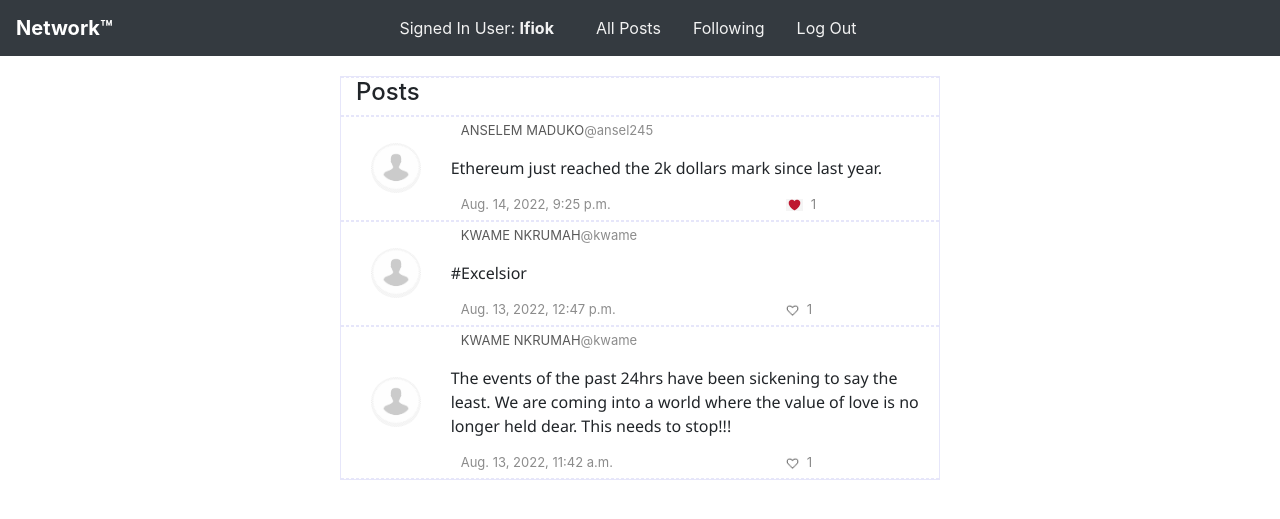
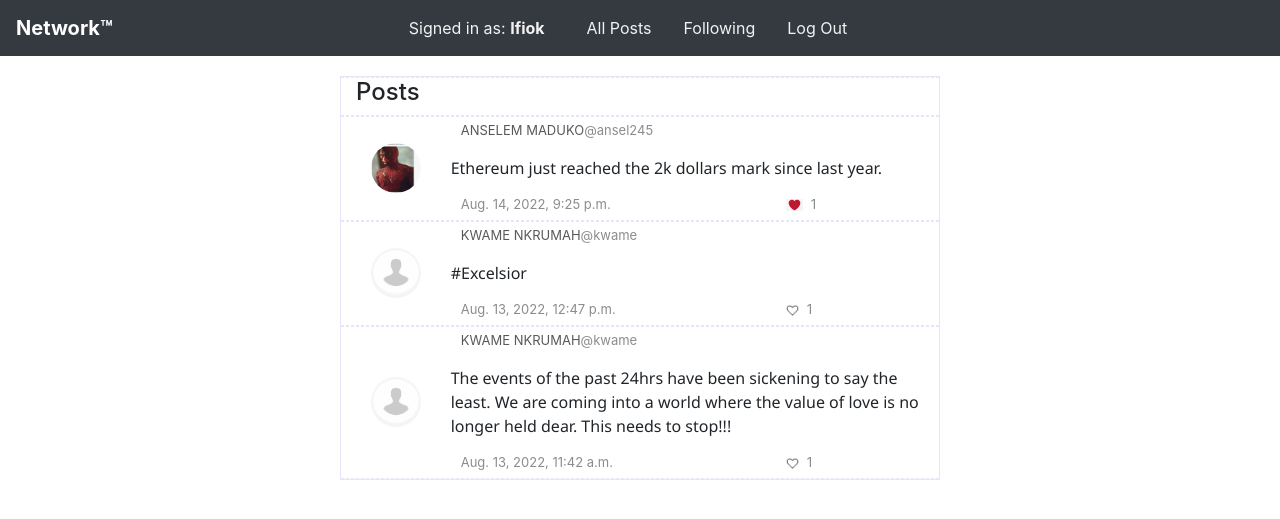
Before and after one commit to wizzyclems/network_harvard, a Django app: page /following in a window 1280 px wide. Shown: the top 519 px of the page. Run offline with Django 3.2, Linux system fonts and the light colour scheme; a user stored in the database is signed in; data comes from the database, SQL or seed files in the repository; both versions use the stored data as it was after the commit; some libraries are stand-ins or nearby versions.

Commit message:
15th August 2022 69. complete the styling for login page 70. complete the styling for register page 71. complete styling for the login modal 72. fix bug on profile when the user is not logged in 73. fix the bug on follow button when the user is not logged in 74. allow users to upload their profile image 75. display users profile image with their post, if any. 76. display users profile image in their profile page, if any. 77. style the error message div on the register page template 78. Ensure no empty username or less than length of 2 characters is allowed 79. Ensure no empty password field or less than length of 2 characters is allowed 80. ensure profile image name is changed to match the username and the extension 81. ensure usernames are stored in lower case and related searches are performed in lowercase

```diff
--- a/network/models.py
+++ b/network/models.py
@@ -7,6 +7,7 @@ from django.db import models
 
 class User(AbstractUser):
     bio = models.CharField(max_length=255, blank=True)
+    photo = models.ImageField(upload_to='profile/photos', blank=True)
 
 
 
--- a/network/templates/network/index.html
+++ b/network/templates/network/index.html
@@ -27,7 +27,11 @@
 
             <div class="row align-items-center">
                 <div class="col-4">
-                    <img width="100" height="100" style="border-radius: 60px;" src="{% static 'network/img/user.png' %}" alt=""  />
+                    {% if meta.profile_user.photo %}
+                        <img width="100" height="100" style="border-radius: 60px;" src="{{ meta.profile_user.photo.url }}" alt=""  />
+                    {% else %}
+                        <img width="100" height="100" style="border-radius: 60px;" src="{% static 'network/img/user.png' %}" alt=""  />
+                    {% endif %}
                 </div>
                 <div class="col-8">
                     <div class="row">
@@ -35,7 +39,7 @@
                             <h5>{{ meta.profile_user.first_name|upper }} {{ meta.profile_user.last_name|upper }}</h5>
                         </div>
                         <div class="col-4">
-                            {% if user.is_authenticated and user != meta.profile_user %}
+                            {% if user.is_authenticated and user != meta.profile_user and meta.profile_user != None %}
 
                                 <a href="{% url 'follow' meta.profile_user.username %}" type="button" class="btn btn-outline-dark" id="follow_toggle">
                                     {% if meta.follows_user %}
@@ -54,7 +58,7 @@
             <div class="row"><div class="col">    </div></div>
             <div class="row">
                 <div class="col" style="padding: 10px;">
-                    Food, Fashion, Enterprise, Politics.
+                    {{ meta.profile_user.bio }}
                 </div>
             </div>
             <div class="row" style="padding: 10px;">
@@ -86,7 +90,11 @@
                 {% for post in posts %}
                     <div class="row  align-items-center post">
                         <div class="col-2 justify-content-center" style="padding: 10px 30px;">
-                            <img width="50" height="50" style="border-radius: 60px;" src="{% static 'network/img/user.png' %}" alt=""  />
+                            {% if post.user.photo %}
+                                <img width="50" height="50" style="border-radius: 60px;" src="{{ post.user.photo.url }}" alt=""  />
+                            {% else %}
+                                <img width="50" height="50" style="border-radius: 60px;" src="{% static 'network/img/user.png' %}" alt=""  />
+                            {% endif %}
                         </div>
                         <div class="col-10">
                             <div class="row align-items-start post_meta">
@@ -207,8 +215,8 @@
     <div class="modal fade" id="loginModal" tabindex="-1" role="dialog" aria-labelledby="exampleModalCenterTitle" aria-hidden="true">
         <div class="modal-dialog modal-dialog-centered" role="document">
             <div class="modal-content">
-                <div class="modal-header">
-                    <h5 class="modal-title" id="exampleModalLongTitle">Network&trade;</h5>
+                <div class="modal-header justify-content-center" >
+                    <h5 class="modal-title" id="exampleModalLongTitle">Login to Network&trade;</h5>
                     <button type="button" class="close" data-dismiss="modal" aria-label="Close">
                         <span aria-hidden="true">&times;</span>
                     </button>
@@ -222,7 +230,7 @@
                         <div class="form-group">
                             <input class="form-control" type="password" name="password" placeholder="Password">
                         </div>
-                        <div class="form-group justify-content-end">
+                        <div class="form-group justify-content-end" style="text-align:right;">
                             <input class="btn btn-outline-dark" type="submit" value="Login">
                         </div>
                     </form>
--- a/network/templates/network/layout.html
+++ b/network/templates/network/layout.html
@@ -24,7 +24,7 @@
               <ul class="nav justify-content-center mr-auto">
                 {% if user.is_authenticated %}
                     <li class="nav-item">
-                        <a class="nav-link" style="color:#f2f2f2;" href="{% url 'profile' user.username %}">Signed In User: <strong class="title">{{ user.username|title }}</strong></a>
+                        <a class="nav-link" style="color:#f2f2f2;" href="{% url 'profile' user.username %}">Signed in as: <strong class="title">{{ user.username|title }}</strong></a>
                     </li>
                 {% endif %}
                 <li class="nav-item">
--- a/network/urls.py
+++ b/network/urls.py
@@ -2,6 +2,10 @@
 from django.urls import path
 
 from . import views
+
+from django.conf.urls.static import static
+
+from django.conf import settings
 
 urlpatterns = [
     path("", views.index, name="index"),
@@ -17,3 +21,8 @@ urlpatterns = [
     path("profile/<str:username>", views.profile, name="profile"),
     path("profile/<str:username>/follow", views.follow, name="follow")
 ]
+
+
+if settings.DEBUG:
+    urlpatterns += static(settings.MEDIA_URL, document_root=settings.MEDIA_ROOT)
+    urlpatterns += static(settings.STATIC_URL, document_root=settings.STATIC_ROOT)
--- a/network/views.py
+++ b/network/views.py
@@ -58,30 +58,43 @@ def logout_view(request):
 
 def register(request):
     if request.method == "POST":
+
         username = request.POST["username"]
         email = request.POST["email"]
         firstname = request.POST["firstname"]
         lastname = request.POST["lastname"]
         bio = request.POST["bio"]
+        password = request.POST["password"]
+        confirmation = request.POST["confirmation"]
 
         # Ensure password matches confirmation
-        password = request.POST["password"]
-        confirmation = request.POST["confirmation"]
-        if password != confirmation:
+        if password.strip() != confirmation.strip() or len(password.strip()) <= 2 :
             return render(request, "network/register.html", {
-                "message": "Passwords must match."
+                "message": "Passwords must match and contain more than 2 characters."
+            })
+
+        if len(username.strip()) <= 2 :
+            return render(request, "network/register.html", {
+                    "message": "Username must contain more than 2 characters."
             })
 
         #Ensure the username does not already exist.
-        if get_user(username) :
+        if get_user(username.lower()) :
             return render(request, "network/register.html", {
                 "message": "Username already in use."
             })
 
+        if request.FILES and request.FILES.get("photo") :
+            filename = request.FILES.get("photo").name
+            filename_parts = filename.split(".")
+            extension = filename_parts[ len(filename_parts)-1 ]
+            request.FILES.get("photo").name = request.POST["username"].lower() + "." + extension.lower()
+            photo = request.FILES.get("photo")
+
         # Attempt to create new user
         try:
-            user = User.objects.create_user(username=username, email=email, password=password,
-               first_name=firstname, last_name=lastname, bio=bio)
+            user = User.objects.create_user(username=username.lower(), email=email.lower(), password=password,
+               first_name=firstname, last_name=lastname, bio=bio, photo=photo)
 
         except IntegrityError:
             return render(request, "network/register.html", {
@@ -214,22 +227,23 @@ def following(request):
 
 def profile(request, username):
 
-    profile_user = User.objects.get(username=username)
-    print(f"The profile user is : {profile_user}")
     posts = Post.objects.filter(user__username=username).order_by("-timestamp")
 
     user_following = request.user
-    user_followed = User.objects.get(username=username)
+    follows_user = False
 
-    follows_user = False
-    try:
-        following = Following.objects.get(user_following=user_following, user_followed=user_followed)
-        follows_user = True
-    except Following.DoesNotExist:
-        follows_user = False
+    if request.user.is_authenticated :
+        try:
+            following = Following.objects.get(user_following=user_following, user_followed__username=username)
+            follows_user = True
+        except Following.DoesNotExist:
+            follows_user = False
 
-    count_user_follows = Following.objects.filter(user_following=profile_user).count()
-    count_followers = Following.objects.filter(user_followed=profile_user).count()
+    count_user_follows = Following.objects.filter(user_following__username=username).count()
+    count_followers = Following.objects.filter(user_followed__username=username).count()
+
+    profile_user = get_user(username=username)
+    print(f"The profile user is : {profile_user}")
 
 
     meta = {
--- a/project4/settings.py
+++ b/project4/settings.py
@@ -120,3 +120,6 @@ USE_TZ = True
 # https://docs.djangoproject.com/en/3.0/howto/static-files/
 
 STATIC_URL = '/static/'
+STATIC_ROOT = os.path.join(BASE_DIR, 'static')
+MEDIA_ROOT =  os.path.join(BASE_DIR, 'media')
+MEDIA_URL = '/media/'
```
Also changed, not shown: network/templates/network/login.html (+5 -4 lines), network/templates/network/register.html (+12 -5 lines), db.sqlite3, media/profile/photos/Idris.JPG (added), media/profile/photos/Screen_Shot_2022-07-15_at_02.09.49.png (added), media/profile/photos/agnes.png (added), media/profile/photos/ella.png (added), network/migrations/0006_user_photo.py (added), 3 other files.
